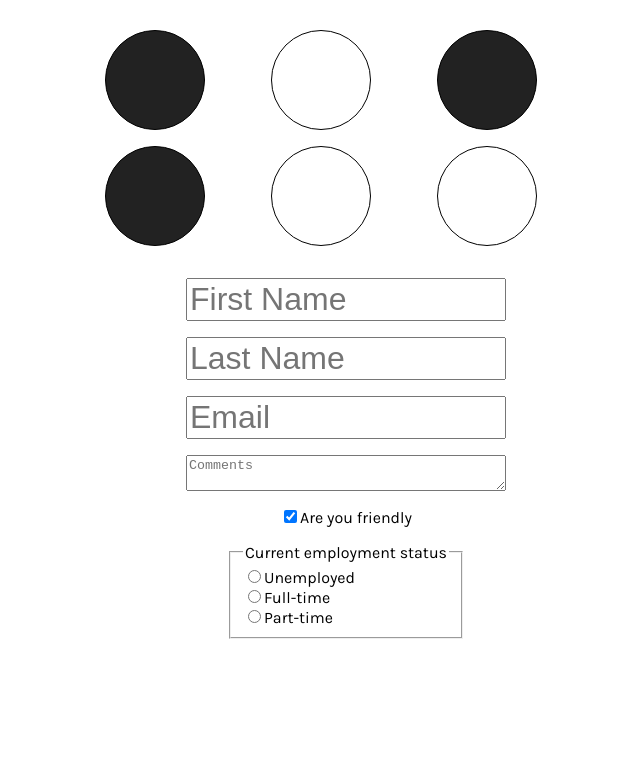
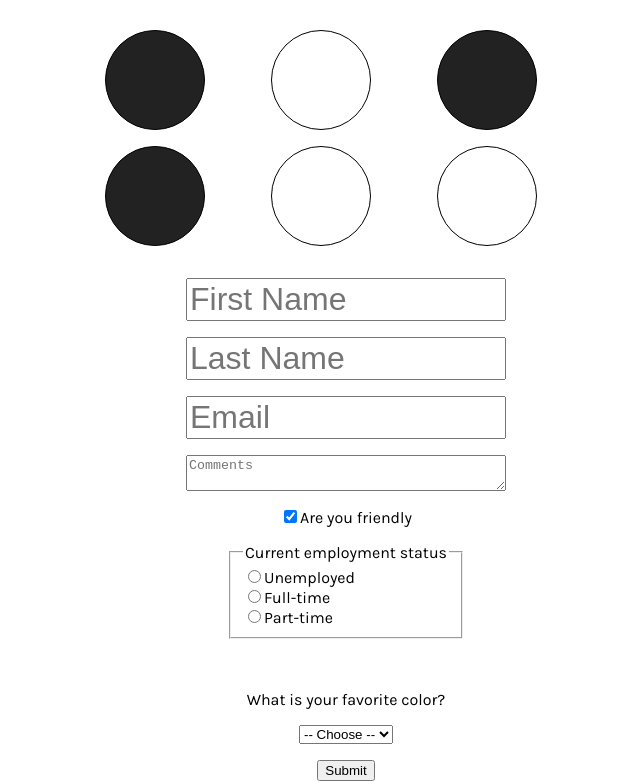
Before and after one commit to jlee1546/react_practice, a React (Create React App) app: page / in a window 1280 px wide. Shown: the part 286-1067 px from the top of the page, without its empty margins (294-934 px from the left). Before the commit the page ends 925 px from the top, so only its background shows below. Built offline with nearby package versions, Linux system fonts and the light colour scheme.

Commit message:
Add select to component

```diff
--- a/src/components/Input.js
+++ b/src/components/Input.js
@@ -8,10 +8,11 @@
     comments: "",
     isFriendly: true,
     employment: "",
+    favColor: "",
   });
-  console.log(formData.employment);
 
   function changeHandler(event) {
+    console.log(event.target.checked);
     const { name, value, type, checked } = event.target;
     setFormData((prevState) => {
       return {
@@ -21,8 +22,13 @@
     });
   }
 
+  function processForm(event) {
+    event.preventDefault();
+    console.log(formData);
+  }
+
   return (
-    <form>
+    <form onSubmit={processForm}>
       <input
         type="text"
         placeholder="First Name"
@@ -96,6 +102,26 @@
         />
         <label htmlFor="part-time">Part-time</label>
       </fieldset>
+      <br />
+
+      <label htmlFor="favColor">What is your favorite color?</label>
+
+      <select
+        id="favColor"
+        value={formData.favColor}
+        onChange={changeHandler}
+        name="favColor"
+      >
+        <option value="">-- Choose --</option>
+        <option value="red">Red</option>
+        <option value="orange">Orange</option>
+        <option value="yellow">Yelloww</option>
+        <option value="green">Green</option>
+        <option value="blue">Blue</option>
+        <option value="indigo">Indigo</option>
+        <option value="violet">Violet</option>
+      </select>
+      <button>Submit</button>
     </form>
   );
 }
```
